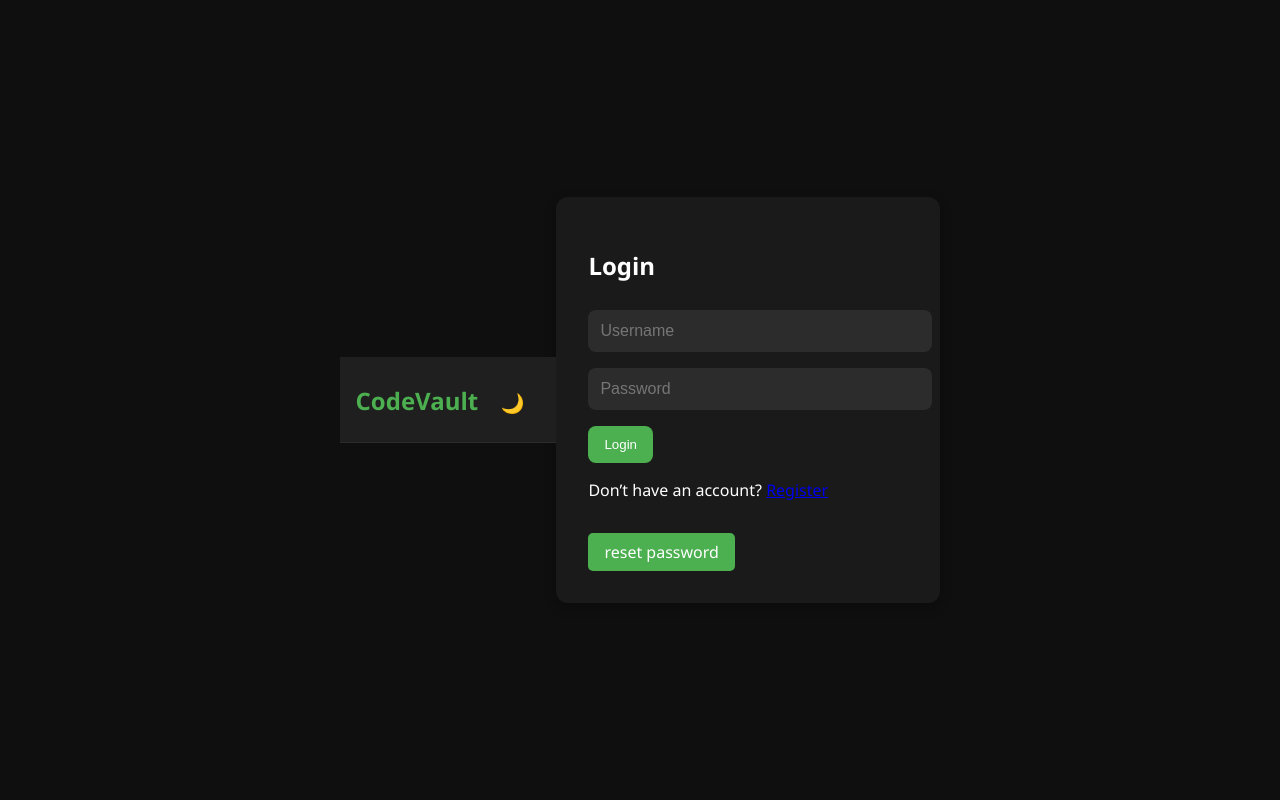
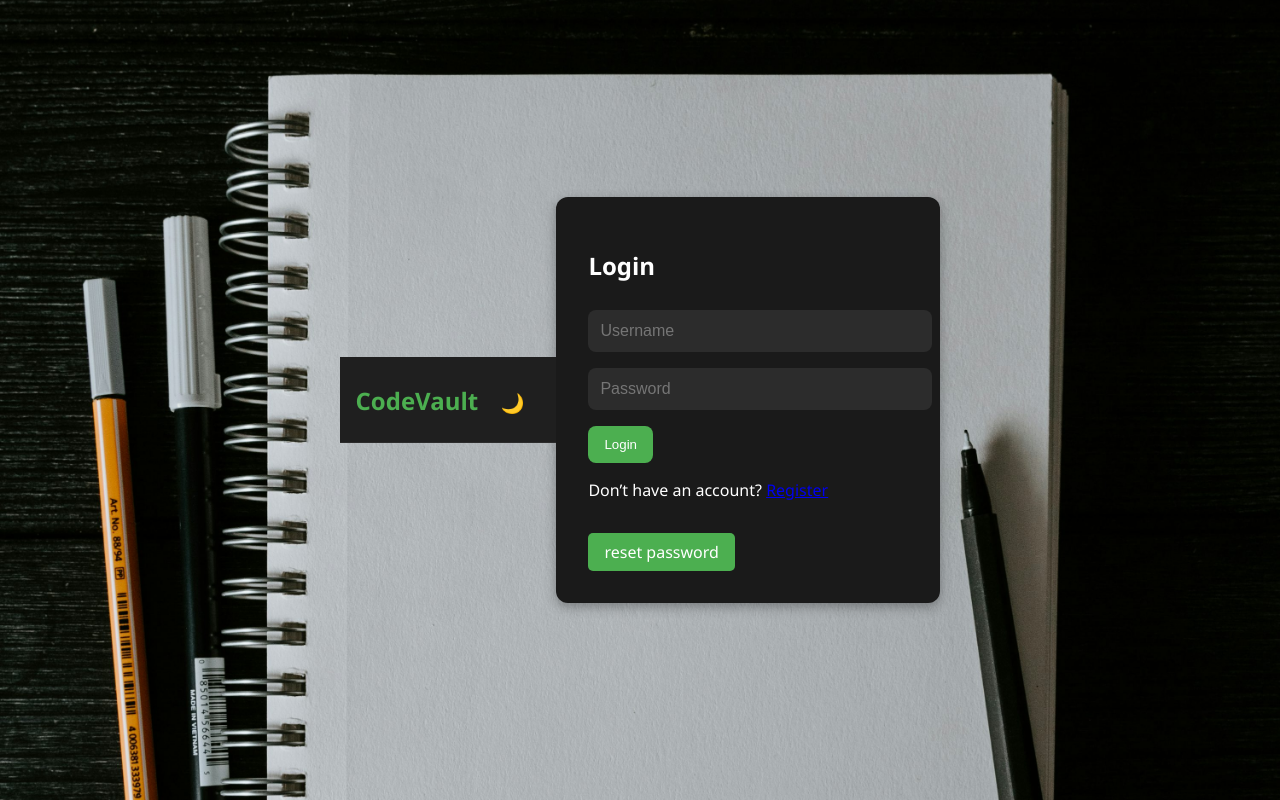
Before and after one commit to ASP-31/Codevault, a plain HTML site: page frontend/index.html in a window 1280 px wide. Drawn offline with Linux system fonts and the light colour scheme.

Commit message:
add background pic

```diff
--- a/frontend/index.html
+++ b/frontend/index.html
@@ -6,12 +6,13 @@
 
 
 </head>
-<header>
+
+
+<body class="center-page">
+  <header>
   CodeVault
   <button id="themeToggle" class="theme-btn">🌙</button>
 </header>
-
-<body class="center-page">
   <div class="card">
     <h2>Login</h2>
     <form id="loginForm">
--- a/frontend/styles.css
+++ b/frontend/styles.css
@@ -4,6 +4,10 @@ body {
   font-family: 'Segoe UI', Arial, sans-serif;
   background-color: #121212;
   color: #f5f5f5;
+  background-image: url('notepad.jpg');
+  background-size: cover;
+  background-repeat: no-repeat;
+  background-position: center;
 }
 
 /* App Header */
@@ -227,7 +231,7 @@ body {
 /* LIGHT MODE */
 body.light {
   background-color: #f5f5f5;
-  color: #e5e0e0;
+  color: #c40404;
 }
 
 /* Card example */
```
Also changed, not shown: frontend/viewfile.html (+1 -0 lines), frontend/dashboard.html (line endings or trailing spaces), frontend/notepad.jpg (added).
